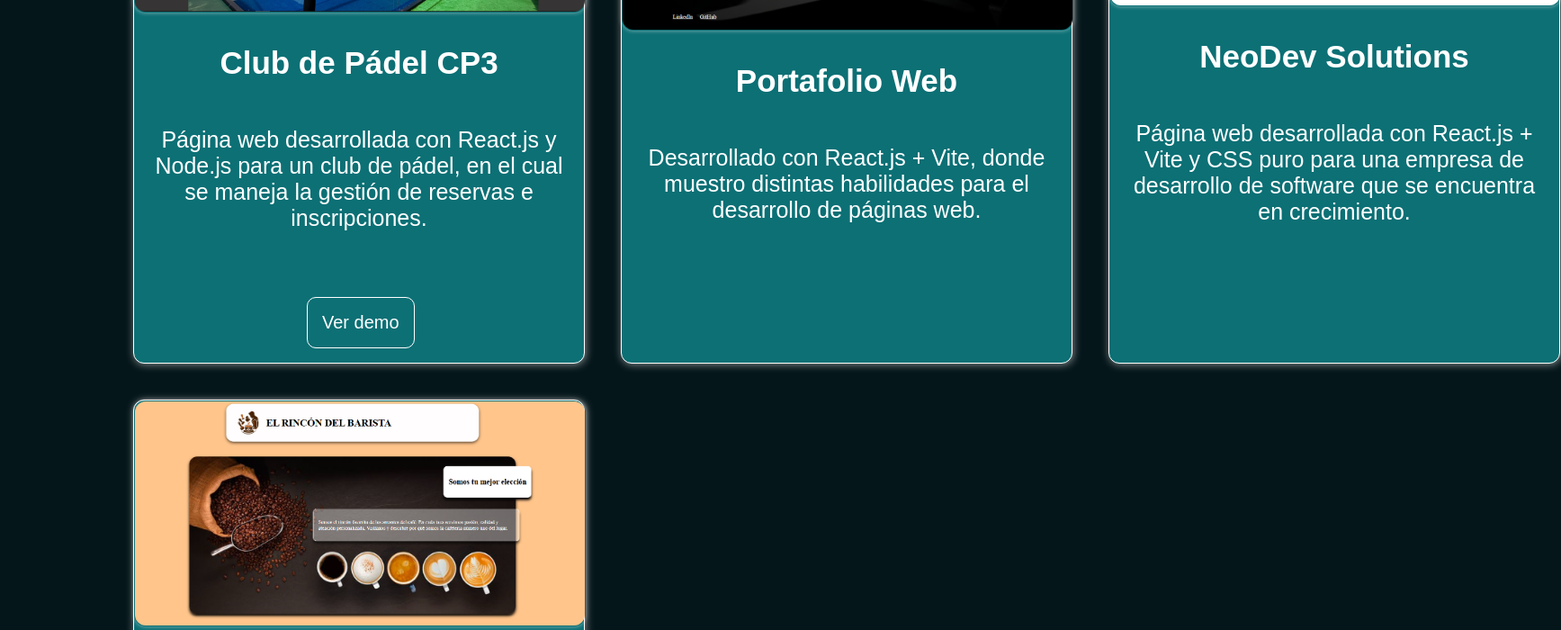
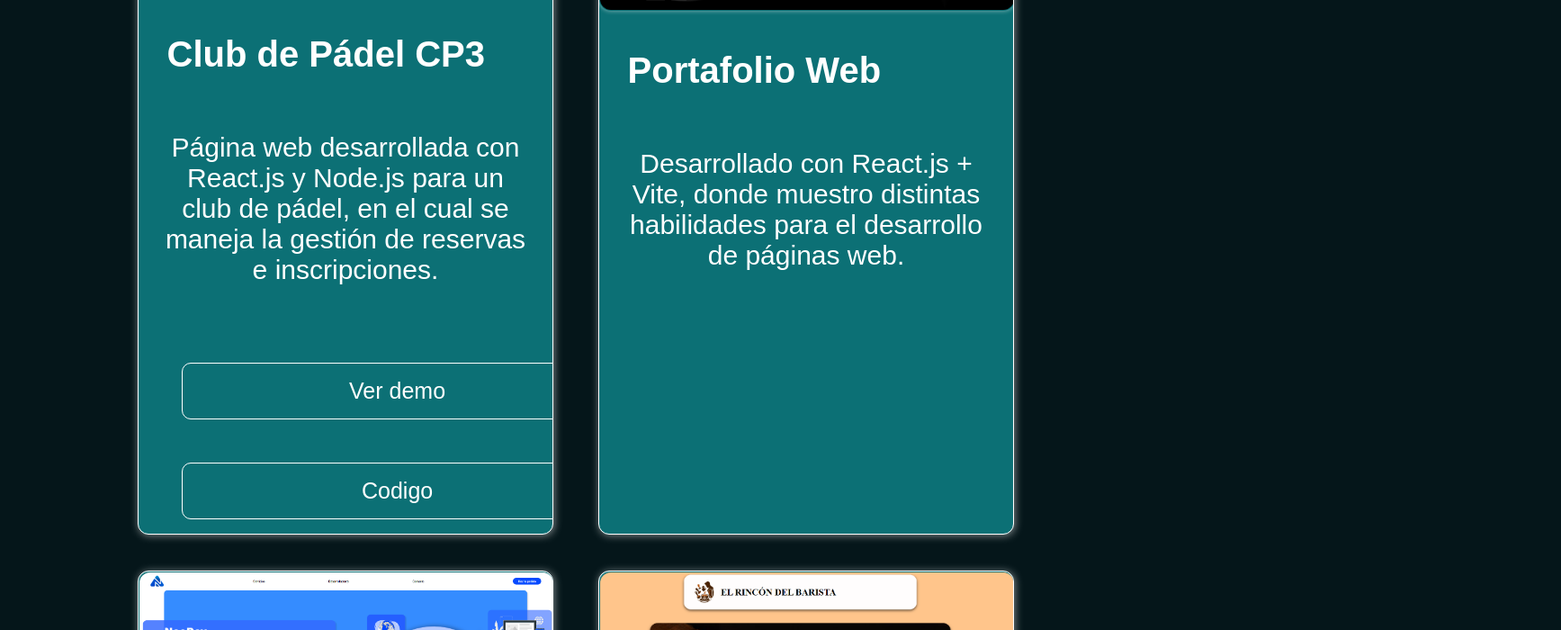
Before and after one commit to CesarMMC11/Portfolio-web, a React (Vite) app: page /proyectos in a window 1280 px wide. Shown: the part 620-1320 px from the top of the page at 90% size, 1735 px wide, since content can reach past the window. Built offline with nearby package versions, Linux system fonts and the light colour scheme.

Commit message:
actualizacion de proyectos

```diff
--- a/package.json
+++ b/package.json
@@ -10,7 +10,9 @@
     "preview": "vite preview"
   },
   "dependencies": {
+    "framer-motion": "^12.23.24",
     "gsap": "^3.13.0",
+    "lucide-react": "^0.554.0",
     "react": "^19.1.0",
     "react-dom": "^19.1.0",
     "react-icons": "^5.5.0",
--- a/pages/home.jsx
+++ b/pages/home.jsx
@@ -2,6 +2,7 @@ import react from "react";
 import Navbar from '../src/components/navbar'
 import Header from '../src/components/header'
 import Services from '../src/components/services'
+import ProyectsComponents from '../src/components/proyectos'
 import Habilidades from "../src/components/habilidades";
 
 
@@ -11,6 +12,7 @@ const Home = () => {
         <Navbar />
         <Header />
         <Services />
+        <ProyectsComponents />
         <Habilidades />
         </>
     )
--- a/src/components/proyectos.jsx
+++ b/src/components/proyectos.jsx
@@ -4,7 +4,7 @@ import '../styles/proyects.css';
 const ProyectsComponents = () => {
 return (
 <div className='proyectos'>
-    <h2>Proyectos</h2>
+    <h2>Proyectos Destacados</h2>
 
     <div className='project-container'>
 
@@ -12,10 +12,14 @@ return (
         <img src="/image/proyecto1.png" alt="imagen" />
         <h3>Club de Pádel CP3</h3>
         <p>Página web desarrollada con React.js y
-        Node.js para un club de pádel, en el cual se maneja la gestión de reservas e inscripciones.</p>
+        Node.js para un club de pádel, en el cual se maneja
+        la gestión de reservas e inscripciones.</p>
 
         <button className='btn-proyect'>
         <a href="https://clubdepadelcp.netlify.app/home">Ver demo</a>
+        </button>
+        <button className='btn-proyect'>
+        <a href="https://clubdepadelcp.netlify.app/home">Codigo</a>
         </button>
     </div>
 
--- a/src/index.css
+++ b/src/index.css
@@ -1,6 +1,6 @@
 
 body {
-    background-color: #05161a;
+    background-color: white;
     @import url('https://fonts.googleapis.com/css2?family=Montserrat+Alternates:ital,wght@0,100;0,200;0,300;0,400;0,500;0,600;0,700;0,800;0,900;1,100;1,200;1,300;1,400;1,500;1,600;1,700;1,800;1,900&family=Montserrat:ital,wght@0,100..900;1,100..900&family=Outfit:wght@100..900&display=swap');
     font-family:Georgia, 'Times New Roman', Times, serif;
 }
--- a/src/styles/habilidades.css
+++ b/src/styles/habilidades.css
@@ -3,6 +3,8 @@
     padding: 3rem 1rem;
     background-color: #05161a;
     color: #fff;
+    margin: 0 auto;
+    width: 90%;
 }
 
 .habilidades-title {
--- a/src/styles/header.css
+++ b/src/styles/header.css
@@ -6,28 +6,30 @@
     background-size: cover;
     background-position: center;
     background-repeat: no-repeat;
-    margin-top: 0.5rem;
-    box-shadow: 0px 1px 10px rgba(255, 255, 255, 0.5);
+    box-shadow: 0px 1px 9px rgba(255, 255, 255, 0.5);
+    margin: 0 auto;
+    width: 90%;
+    border-radius: 24px;
 }
 
 .header::before {
     content: "";
     position: absolute;
-    top: 0;
     left: 0;
     width: 100%;
     height: 100%;
     background: rgba(0, 0, 0, 0.8);
     z-index: 1;
+    border-radius: 24px;
 }
 
 .contenedor {
     position: relative;
     z-index: 2;
     display: flex;
+    flex-direction: column;
     align-items: center;
-    gap: 0 28rem;
-    margin: 0;
+    margin-top: 4rem;
     height: 70%;
 }
 
@@ -36,7 +38,6 @@
     z-index: 10;
     border-radius: 50%;
     width: 30rem;
-    margin-top: 15rem;
     border: 1px solid white;
     padding: 1rem;
 }
@@ -45,17 +46,17 @@
     position: relative;
     display: flex;
     flex-direction: column;
-    margin-left: 25rem;
-    padding-top: 18rem;
+    padding-top: 2rem;
     z-index: 10;
+
 }
 
 .Text-header-2 {
     position: relative;
     display: flex;
     flex-direction: row;
+    justify-content: center;
     align-items: center;
-    margin-left: 25rem;
     padding-top: 15rem;
     z-index: 10;
     gap: 2rem;
@@ -84,26 +85,33 @@
     color: white;
     font-size: 40px;
     margin-bottom: 1rem;
+    text-align: center;
 }
 
 .Text-header h1{
     color: white;
-    font-size: 70px;
+    font-size: 80px;
     margin: 1rem 0;
+    text-align: center;
+
 }
 
 .Text-header h2{
     color: rgba(255, 255, 255, 0.795);
     font-size: 35px;
     margin-top: 1rem;
-    width: 40rem;
+    width: 80rem;
+    text-align: center;
+
 }
 
 .Text-header h3{
     color: white;
     font-size: 45px;
     margin-top: 1rem;
-    width: 40rem;
+    width: 80rem;
+    text-align: center;
+
 }
 
 .icon-header {
--- a/src/styles/proyects.css
+++ b/src/styles/proyects.css
@@ -9,49 +9,56 @@
 
 .project-container {
     display: grid;
-    grid-template-columns: repeat(3, 1fr);
+    grid-template-columns: repeat(2, 1fr);
     justify-items: center;
     margin: 8rem;
 
 }
 .project-card {
-    width: 500px;
+    width: 90%;
     height: auto;
     margin: 20px;
     border-radius: 12px;
     box-shadow: 1px 1px 10px rgba(255, 255, 255, 0.5);
     border: 1px solid white;
     background-color: #0c7075;
+    overflow: hidden;      /* evita que la imagen sobresalga */
 }
 
 .project-card img {
-    width: 500px;
+    width: 100%;
     border-radius: 13px;
     padding: 1px;
+    object-fit: cover;
     box-shadow: 0px 0px 5px rgba(255, 255, 255, 0.5);
+    transition: transform 0.4s ease; /* animación suave */
+}
+
+.project-card img:hover {
+    transform: scale(1.1); /* zoom ligero */
 }
 
 .project-card h3 {
-    margin-top: 10px;
-    font-size: 35px;
-    margin-top: 2rem;
+    font-size: 40px;
     color: white;
-    text-align: center;
+    text-align: start;
+    padding-left: 2rem;
 }
 
 .project-card p {
     margin-top: 10px;
-    font-size: 25px;
+    font-size: 30px;
     color: white;
     text-align: center;
-    padding: 1rem;
+    padding: 1.5rem;
 }
 
 .btn-proyect {
     margin-top: 2rem;
     margin-bottom: 1rem;
-    margin-left: 12rem;
+    margin-left: 3rem;
     padding: 1rem;
+    width: 30rem;
     border-radius: 10px;
     background-color: #0c7075;
     border: 1px solid  white;
@@ -65,7 +72,7 @@
 .btn-proyect a {
     text-decoration: none;
     color: white;
-    font-size: 20px;
+    font-size: 25px;
 }
 
 @media (max-width: 1024px) {
--- a/src/styles/services.css
+++ b/src/styles/services.css
@@ -7,6 +7,8 @@ body{
     grid-template-columns: repeat(4,1fr);
     gap: 2rem;
     padding: 2rem;
+    margin: 0 auto;
+    width: 90%;
 }
 
 .services-title {
```
Also changed, not shown: 1 other file (tests, documents, lock files or other folders).
